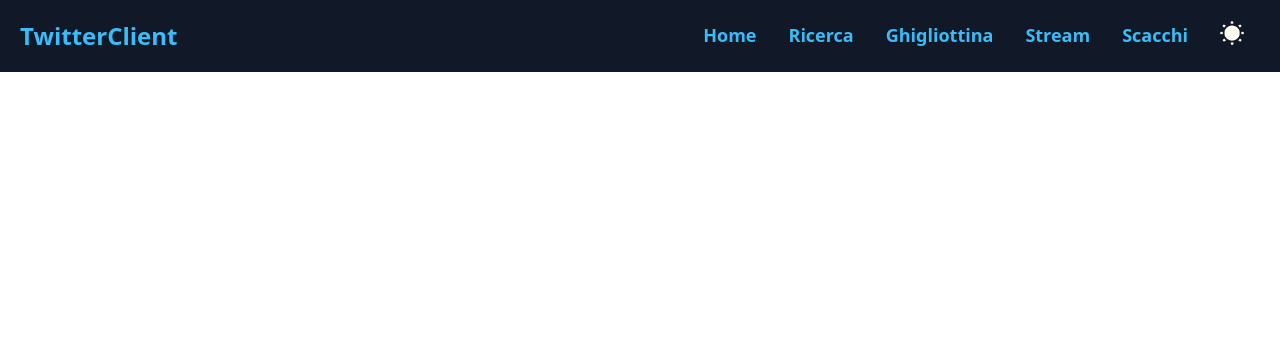
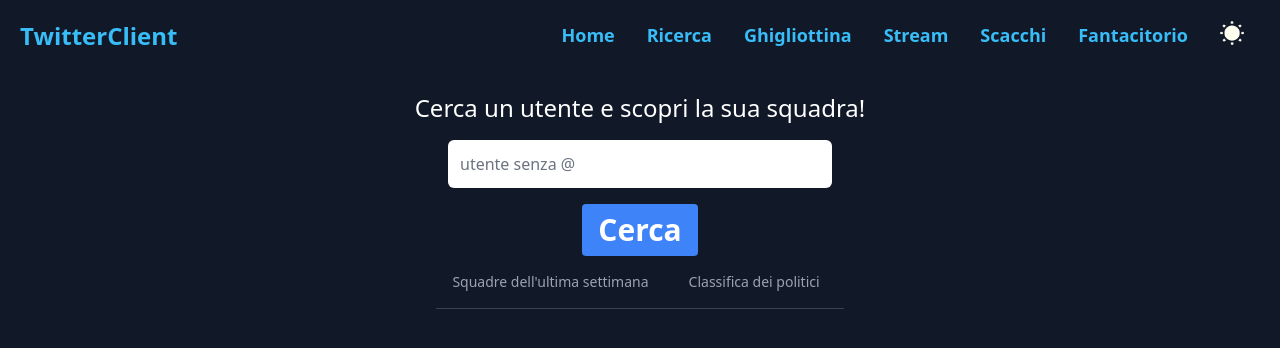
Before and after one commit to jortikcode/twitter-client-swe, a React (Create React App) app in the folder frontend/: page /fantacitorio in a window 1280 px wide. Shown: the top 348 px of the page. Built offline with nearby package versions, Linux system fonts and the light colour scheme; no server answers.

Commit message:
Creazione pagina Fantacitorio

```diff
--- a/frontend/src/App.js
+++ b/frontend/src/App.js
@@ -9,6 +9,7 @@ import TweetsView from './screens/TweetsView';
 import Ghigliottina from './screens/Ghigliottina';
 import StreamPage from './screens/StreamPage';
 import Chess from './screens/Chess';
+import Fantacitorio from './screens/Fantacitorio';
 
 
 function App() {
@@ -27,6 +28,7 @@ function App() {
           <Route path='/ghigliottina' element={<Ghigliottina />} />
           <Route path='/stream' element={<StreamPage />} />
           <Route path='/chess' element={<Chess />} />
+          <Route path='/fantacitorio' element={<Fantacitorio />} />
         </Routes>
       </BrowserRouter>
     </div>
--- a/frontend/src/components/Navbar.js
+++ b/frontend/src/components/Navbar.js
@@ -26,6 +26,9 @@ function Navbar() {
 						<Link to='/chess' className="text-lg font-semibold dark:text-sky-400 hover:text-cyan-500 duration-500">Scacchi</Link>
 					</li>
 					<li className="mx-4 mt-4 md:my-0">
+						<Link to='/fantacitorio' className="text-lg font-semibold dark:text-sky-400 hover:text-cyan-500 duration-500">Fantacitorio</Link>
+					</li>
+					<li className="mx-4 mt-4 md:my-0">
 						<TogglerColor />
 					</li>
 				</ul>
--- /dev/null
+++ b/frontend/src/screens/Fantacitorio.js
@@ -0,0 +1,40 @@
+import { Link } from 'react-router-dom'
+
+const Fantacitorio = () => {
+    return (
+        <>
+            <div className="flex flex-col w-full min-h-screen h-auto p-5 items-center dark:bg-gray-900">
+                <form className="flex w-full flex-col justify-center items-center gap-4" >
+                    <article className="flex justify-center items-center">
+                        <p className="text-2xl dark:text-white">Cerca un utente e scopri la sua squadra!</p>
+                    </article>
+
+                    <input className="w-full dark:border-0 border-8 dark:border-white rounded-md md:w-96 p-3" name="username" id="username" type="text" placeholder="utente senza @" required
+                    //pattern={/^[a-zA-Z0-9_]+$/}
+                    />
+                    <button className="text-3xl dark:text-white bg-blue-500 hover:bg-blue-700 text-white font-bold py-2 px-4 rounded" type="submit"> Cerca </button>
+                </form>
+
+                <ul className="flex flex-wrap text-sm font-medium text-center text-gray-500 border-b border-gray-200 dark:border-gray-700 dark:text-gray-400">
+                    <li className="mr-2">
+                        <Link
+                            to="/squadre"
+                            className="inline-block p-4 rounded-t-lg hover:text-gray-600 hover:bg-gray-50 dark:hover:bg-gray-800 dark:hover:text-gray-300"
+                        >
+                            Squadre dell'ultima settimana
+                        </Link>
+                    </li>
+                    <li className="mr-2">
+                        <Link
+                            to="/classifica"
+                            className="inline-block p-4 rounded-t-lg hover:text-gray-600 hover:bg-gray-50 dark:hover:bg-gray-800 dark:hover:text-gray-300"
+                        >
+                            Classifica dei politici
+                        </Link>
+                    </li>
+                </ul>
+            </div>
+        </>
+    )
+};
+export default Fantacitorio;
```
